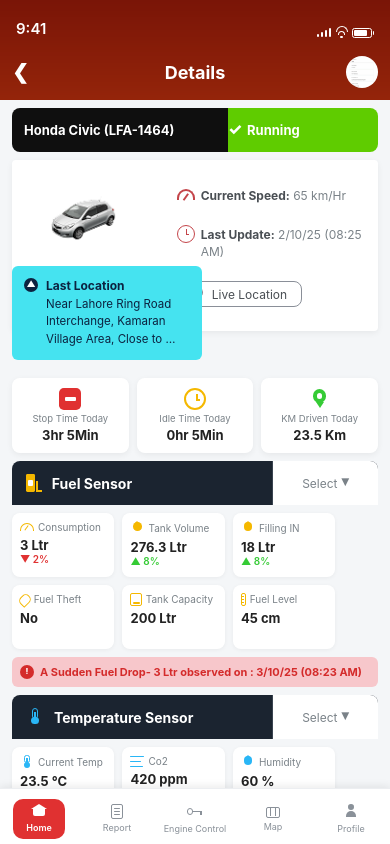
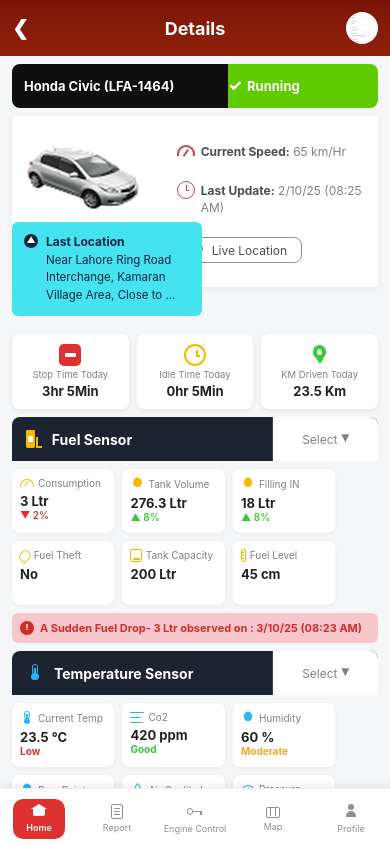
Before and after one commit to devkhizerahmad/connexis-vehicle-tracking-app, a React Native app: screen / in a window 390 px wide. Built offline with nearby package versions, Linux system fonts and the light colour scheme.

Commit message:
refactor: update AppHeader for edge-to-edge gradient and remove app-drawn status bar

```diff
--- a/src/screens/details/AppHeader.tsx
+++ b/src/screens/details/AppHeader.tsx
@@ -1,28 +1,24 @@
-// AppHeader.tsx — gradient status bar + app bar (back chevron, "Details", avatar)
+// AppHeader.tsx — edge-to-edge gradient header (Fix suite v2 / Fix 2):
+//  • NO app-drawn status bar (no "9:41", no signal/wifi/battery) — the native OS
+//    status bar is the only status row (white icons via barStyle="light-content")
+//  • Gradient runs from the very top pixel (behind the transparent status bar)
+//  • App bar row (back / "Details" / avatar) offset by the system top inset only
 import React from 'react';
 import {Image, Pressable, StyleSheet, Text, View} from 'react-native';
+import {useSafeAreaInsets} from 'react-native-safe-area-context';
 import {VerticalGradient} from './Gradient';
-import {Chevron, StatusIcons} from './Icons';
+import {Chevron} from './Icons';
 import {C, FS, H, S, SZ} from '../../theme/detailsTokens';
 
 export function AppHeader({onBack}: {onBack?: () => void}) {
+  const insets = useSafeAreaInsets();
   return (
     <View>
-      <VerticalGradient height={H.statusBar + H.appBar} />
+      {/* gradient from y=0, seamless through the app bar (statusBar inset + app bar) */}
+      <VerticalGradient height={insets.top + H.appBar} />
       <View style={StyleSheet.absoluteFill}>
-        {/* iOS status bar */}
-        <View
-          style={{
-            height: H.statusBar,
-            flexDirection: 'row',
-            alignItems: 'flex-end',
-            paddingBottom: 6,
-            paddingHorizontal: S.statusPadH,
-          }}>
-          <Text style={{color: C.white, fontSize: FS.statusTime, fontWeight: '600'}}>9:41</Text>
-          <View style={{flex: 1}} />
-          <StatusIcons />
-        </View>
+        {/* native status bar zone — transparent, system draws the only status row */}
+        <View style={{height: insets.top}} />
         {/* App bar */}
         <View
           style={{
```
Also changed, not shown: src/assets/img_car_sedan.png.
